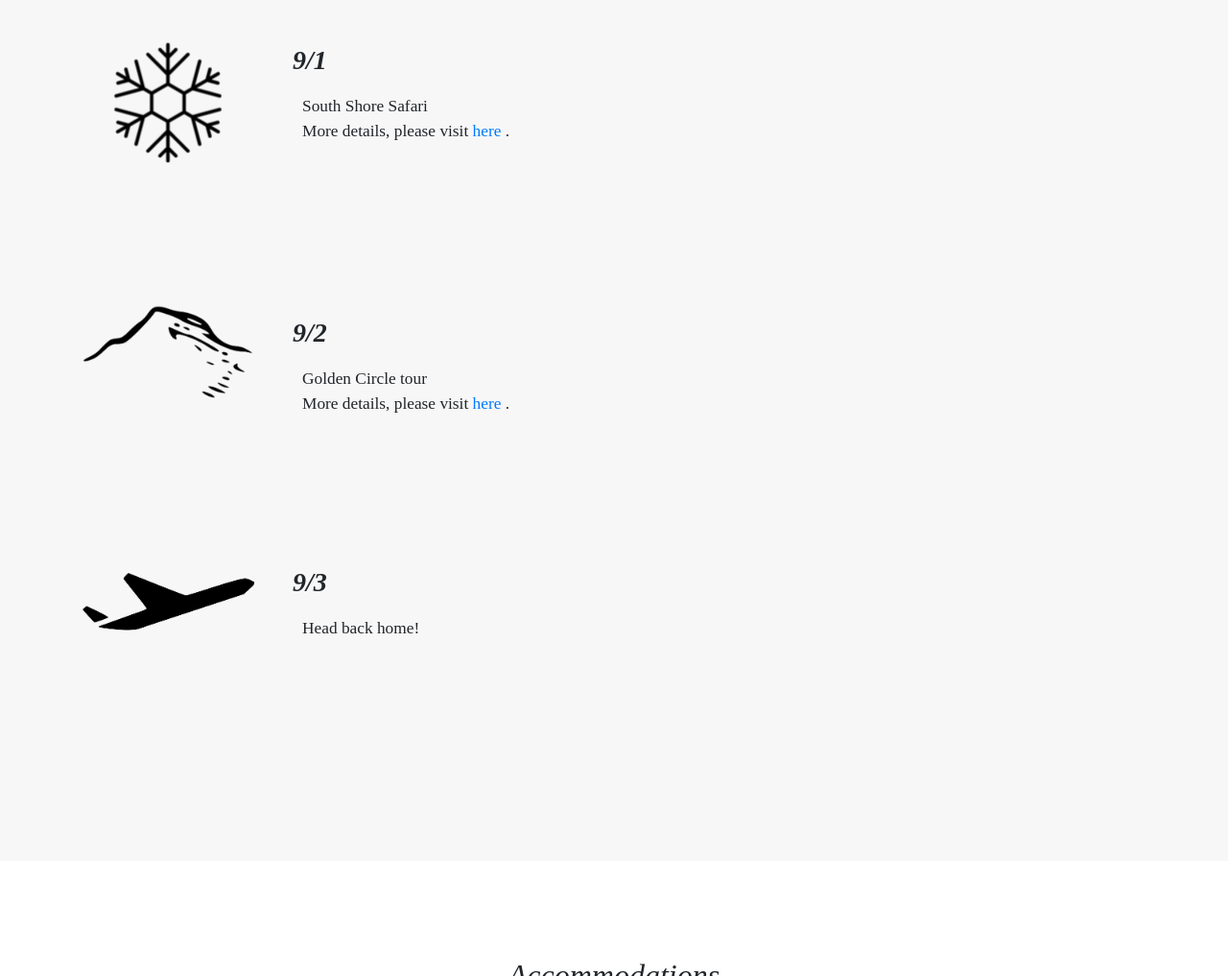
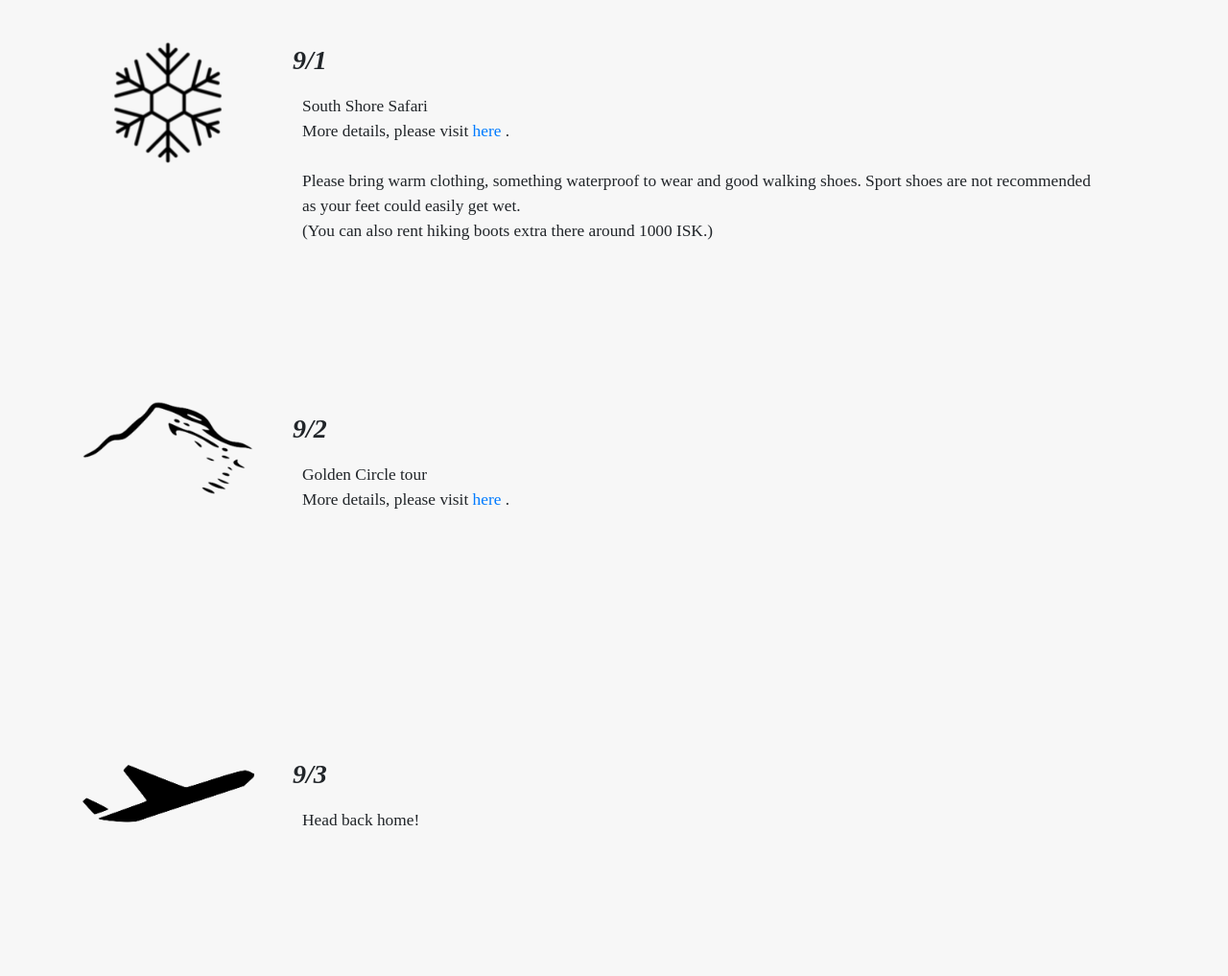
Before and after one commit to GeneKao/iceland-wedding, a website with bundled scripts: page index.html in a window 1280 px wide. Shown: the part 1871-2888 px from the top of the page at 96% size. Built offline with nearby package versions, Linux system fonts and the light colour scheme.

Commit message:
add clothing info for the trip

```diff
--- a/css/scrolling-nav.css
+++ b/css/scrolling-nav.css
@@ -80,7 +80,7 @@ ul{
 }
 
 .event-list > li.trip {
-    margin: 0px 0px 180px;
+    margin: 0px 0px 280px;
 }
 
 .event-list > li > time {
--- a/index.html
+++ b/index.html
@@ -134,10 +134,16 @@
                       <h3><b><i>9/1</i></b></h3>
                     <p class="desc">
                         South Shore Safari <br>
+
                         More details, please visit
                         <a href="https://travefy.com/trip/6yw9rqrwpw8sqz2afssl9jd7ajl3vvq?tu=390a7c39-6b88-47bc-93ed-9556d85a11fb">
                           here
                           </a>.
+                          <br><br>
+                          Please bring warm clothing, something waterproof to wear and good walking shoes.
+                        Sport shoes are not recommended as your feet could easily get wet.
+                        <br>
+                        (You can also rent hiking boots extra there around 1000 ISK.)
                     </p>
                   </div>
               </li>
```
